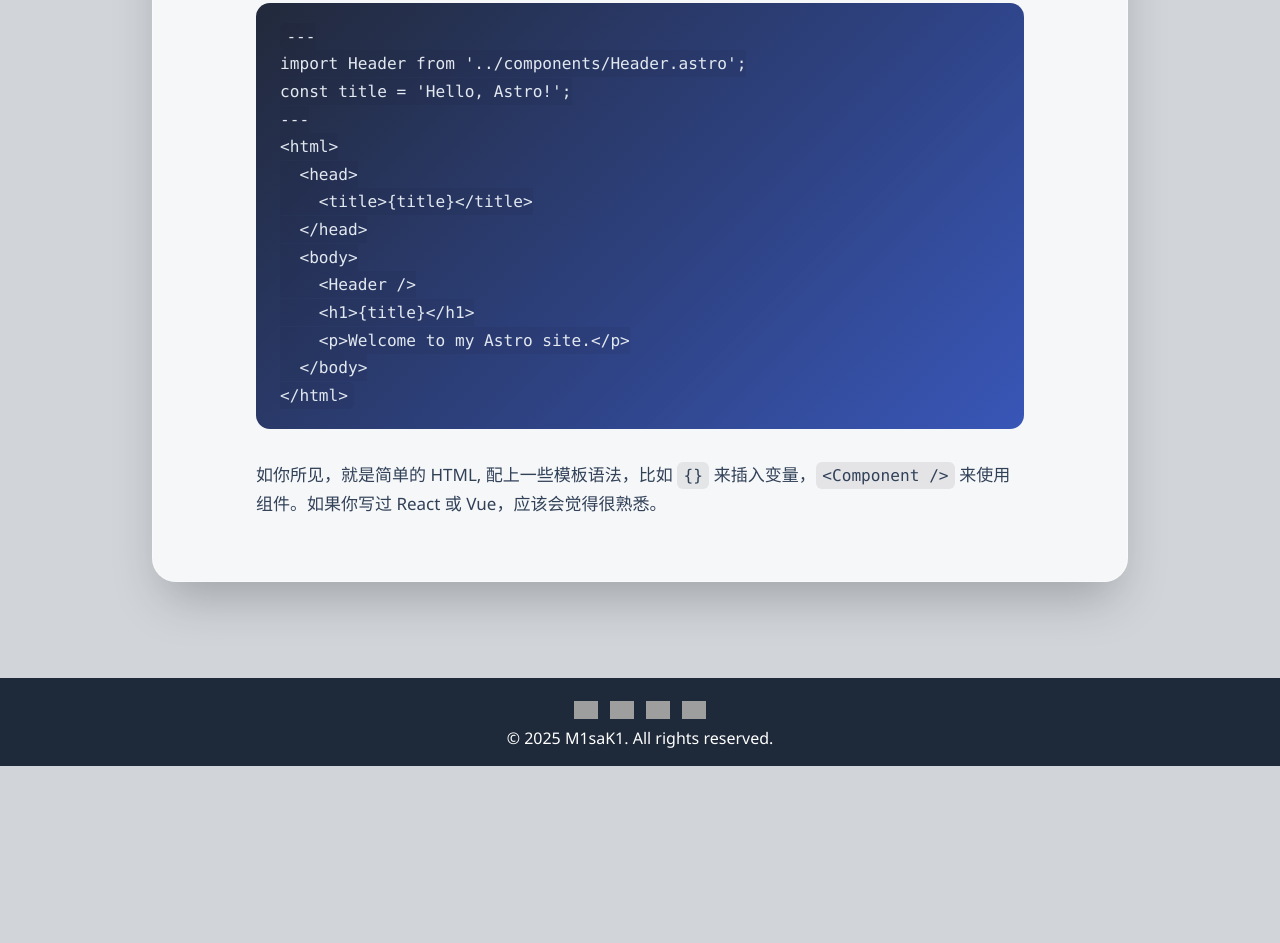
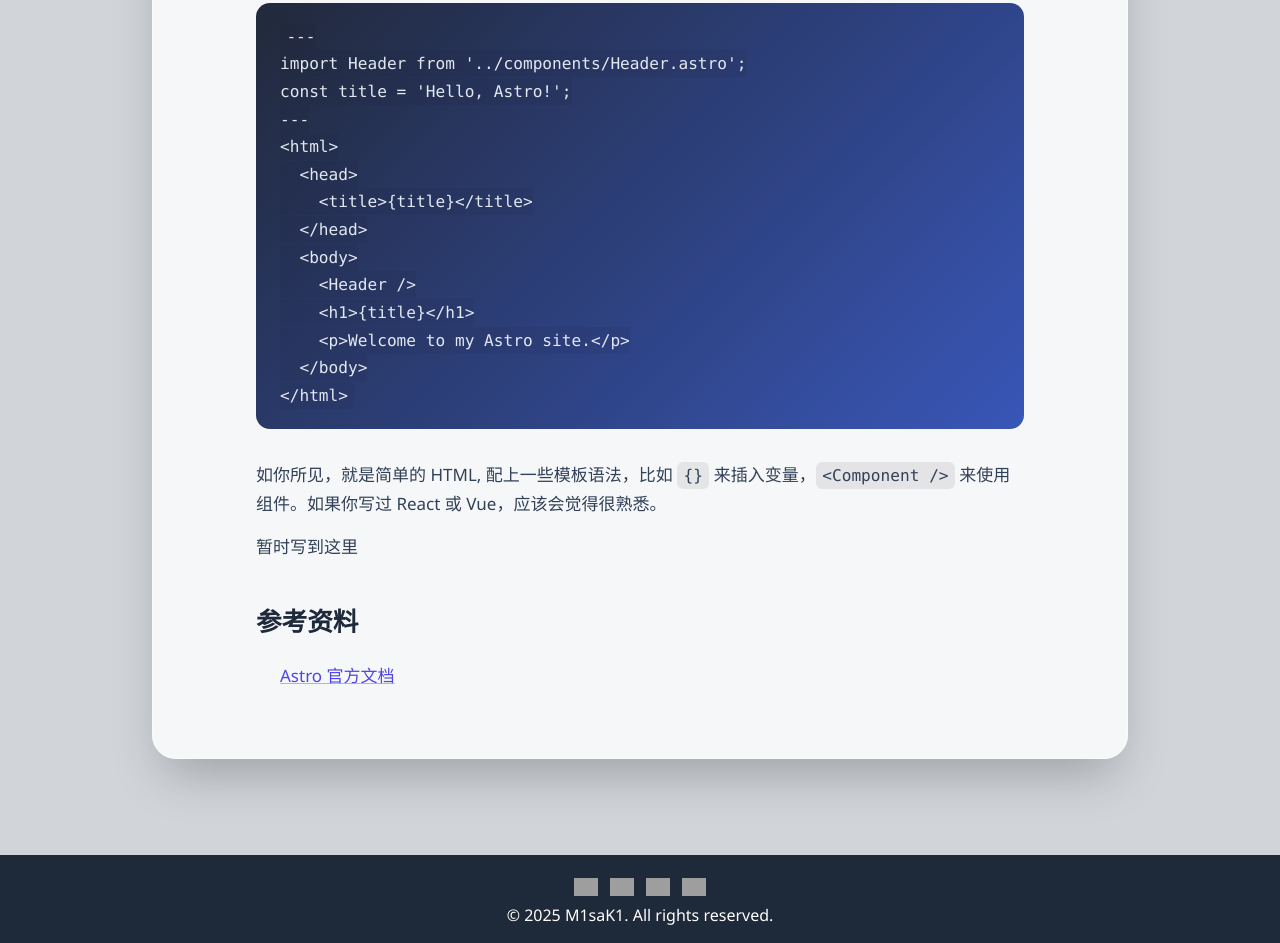
Before and after one commit to Misaki14987/misaki14987.github.io, an Astro site: page /posts/Astro-Learn in a window 1280 px wide. Shown: the part 2437-3380 px from the top of the page. Before the commit the page ends 3203 px from the top, so only its background shows below. Built offline with nearby package versions, Linux system fonts and the light colour scheme; Astro itself is replaced by a stand-in of ours; code samples lack their colours; grey boxes are pictures that could not be loaded.

Commit message:
add astrolearn1

````diff
--- a/src/pages/posts/Astro-Learn.md
+++ b/src/pages/posts/Astro-Learn.md
@@ -98,3 +98,9 @@ const title = 'Hello, Astro!';
 ```
 
 如你所见，就是简单的 HTML, 配上一些模板语法，比如 `{}` 来插入变量，`<Component />` 来使用组件。如果你写过 React 或 Vue，应该会觉得很熟悉。
+
+暂时写到这里
+
+## 参考资料
+
+- [Astro 官方文档](https://docs.astro.build/zh/)
````
